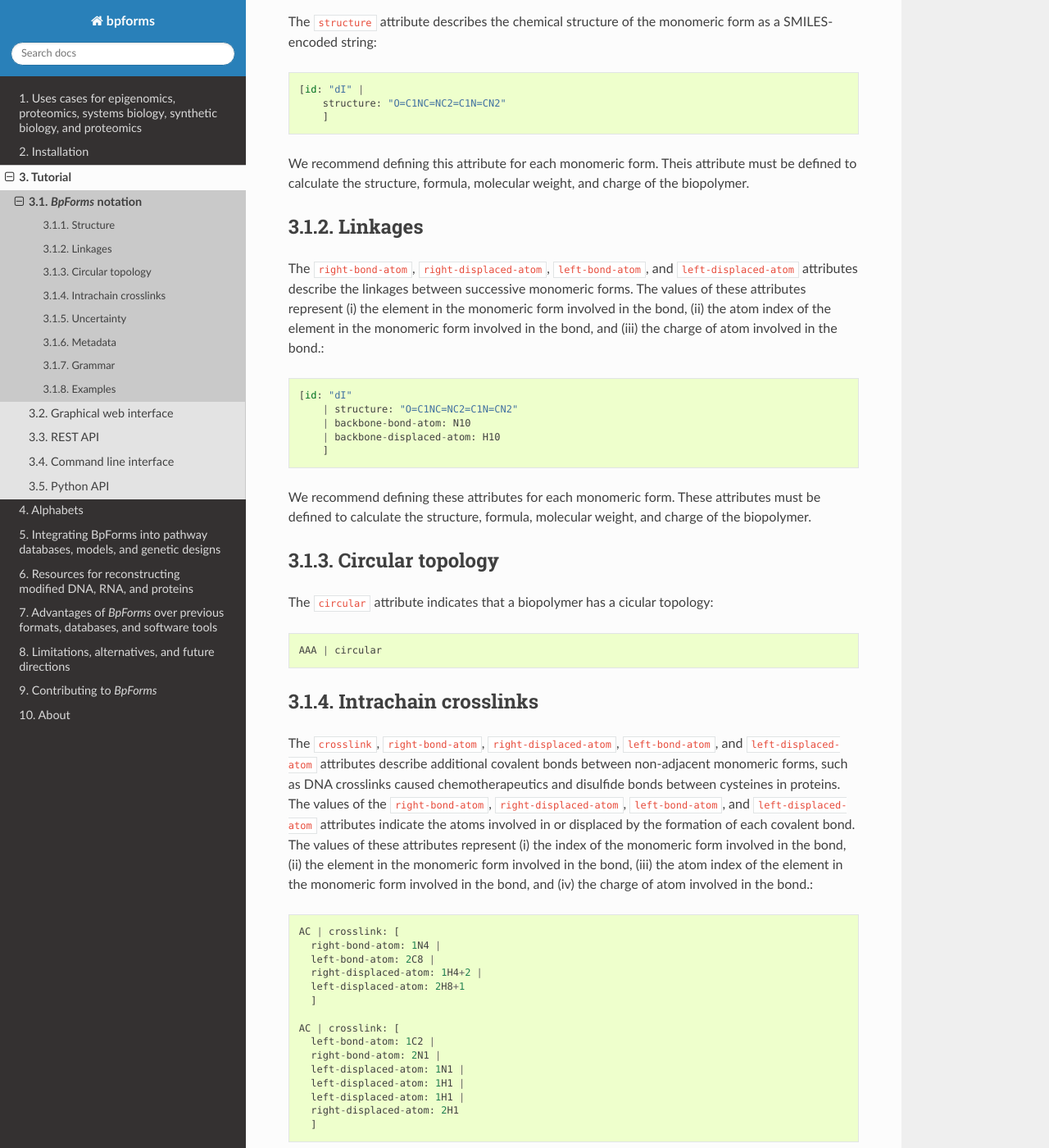
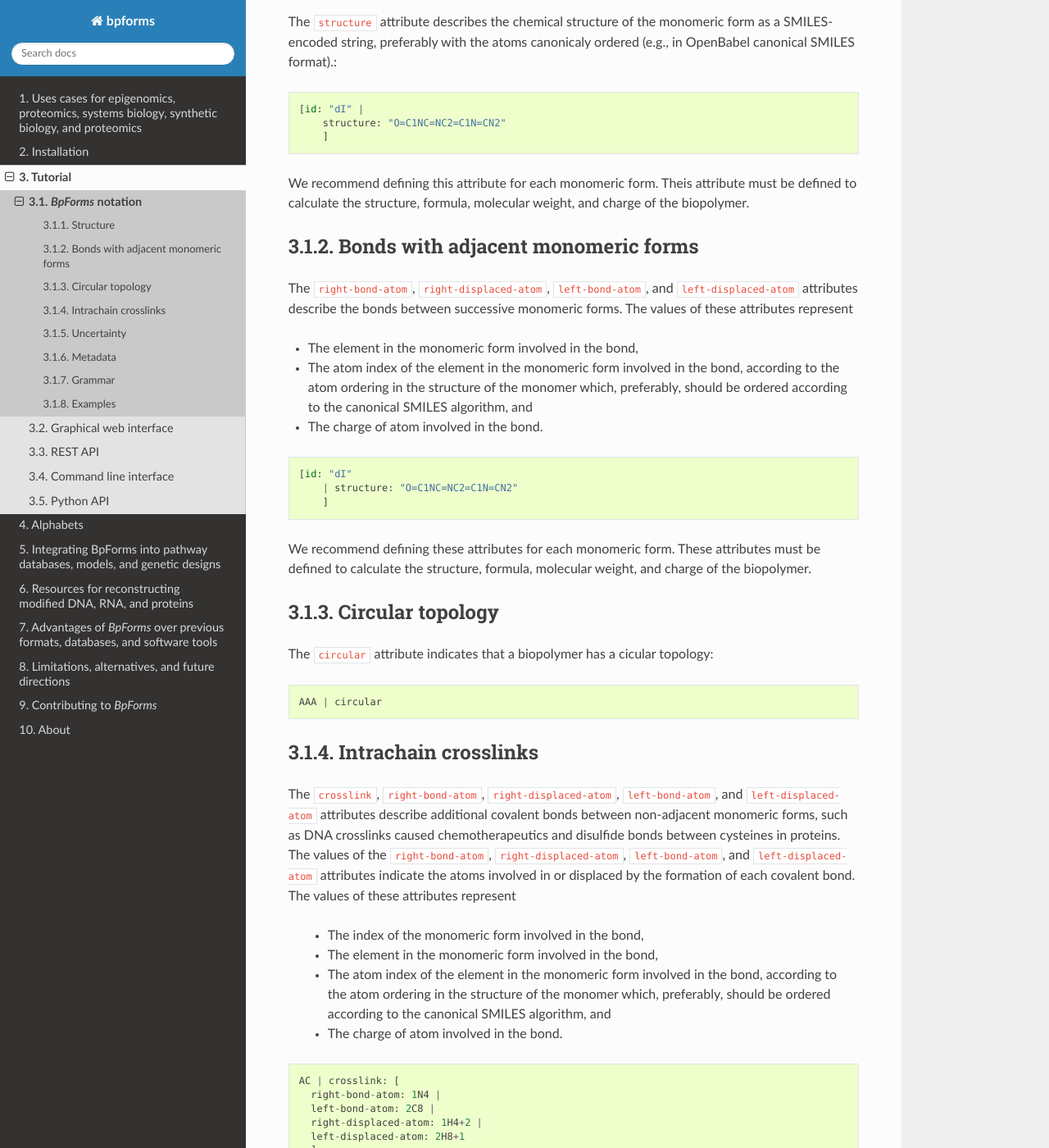
Before and after one commit to KarrLab/bpforms, a Sphinx documentation site: the page built from docs/notation.rst, in a window 1280 px wide and 1400 px high, scrolled down 973 px. Shown: the whole window at 82% size. Built offline with Sphinx 7.4.7 and the Read the Docs theme 2.0.0, drawn with Linux system fonts in a browser that asks for light colours; pages that are not in the unit, such as notebooks, are missing from menus; some of the changed text lies outside the part shown.

Commit message:
clarifying terminology:   SMILES --> canonical SMILES   bind --> bond   linkage --> bond

```diff
--- a/docs/comparison.rst
+++ b/docs/comparison.rst
@@ -65,7 +65,7 @@ Advantages over `ProForma Proteoform Notation <http://www.topdownproteomics.org/
 * `BpForms` can represent DNA, RNA, and proteins.
 * `BpForms` can represent any modification and, therefore, is not limited to modifications that have been previously enumerated in databases and ontologies. This is necessary to represent the combinatorial complexity of non-canonical DNA, RNA, and proteins.
 * `BpForms` concretely captures the bonds between adjacent monomeric forms, avoiding ambiguity about how monomeric forms are composed into polymers. This is particularly important for monomeric forms that have multiple C and N termini, which affects numerous entries in RESID.
-* `BpForms` can represent monomeric forms which can only bind to the right and left or which don't have backbones such as 3' and 5' caps.
+* `BpForms` can represent monomeric forms which can only bond to the right and left or which don't have backbones such as 3' and 5' caps.
 * `BpForms` can represent bonds between non-adjacent monomeric forms, such as disulfide bonds.
 * `BpForms` can represent circular biopolymers.
 * `BpForms` separates the representation of non-canonical biopolymers from the chemical processes which generate them.
@@ -79,7 +79,7 @@ Advantages over RESID
 ^^^^^^^^^^^^^^^^^^^^^
 
 * Each monomeric form in the `BpForms` protein alphabet has a defined structure. This gaurantees that polymers have well-defined structures. In constrast, RESID has numerous entires without defined structures.
-* The composability of the monomeric forms in the `BpForms` protein alphabet is well-defined. Each form has at most one left-binding-terminus (C) and at most one right-binding-terminus (N). This eliminates confusion about the meaning of composition monomeric forms with multiple N and C-termini. In contrast, RESID has numerous entries with multiple N or C-termini whose composition into polymers is ill-defined.
+* The composability of the monomeric forms in the `BpForms` protein alphabet is well-defined. Each form has at most one left-bonding-terminus (C) and at most one right-bonding-terminus (N). This eliminates confusion about the meaning of composition monomeric forms with multiple N and C-termini. In contrast, RESID has numerous entries with multiple N or C-termini whose composition into polymers is ill-defined.
 * The `BpForms` protein alphabet encompasses entries from additional databases.
 
 
--- a/docs/notation.rst
+++ b/docs/notation.rst
@@ -3,7 +3,7 @@
 `BpForms` notation
 ------------------
 
-The `BpForms` notation unambiguously represents the primary structure of biopolymer forms that contain canonical and non-canonical monomeric forms using (a) a syntax similar to IUPAC/IUBMB and (b) extended alphabets for DNA, RNA, and proteins to describe monomeric forms. `BpForms` contains three pre-built canonical DNA, RNA and protein alphabets and three extended DNA, RNA, and protein alphabets curated from DNAmod, MODOMICS, the PDB Chemical Component Dictionary, RESID, and the RNA Modification Database. Users can also create additional custom alphabets. These alphabets are associated with their corresponding biopolyer form, which allows `BpForms` to calculate the chemical structure (e.g. in SMILES format), chemical formula, molecular weight, and charge of a biopolymer.
+The `BpForms` notation unambiguously represents the primary structure of biopolymer forms that contain canonical and non-canonical monomeric forms using (a) a syntax similar to IUPAC/IUBMB and (b) extended alphabets for DNA, RNA, and proteins to describe monomeric forms. `BpForms` contains three pre-built canonical DNA, RNA and protein alphabets and three extended DNA, RNA, and protein alphabets curated from DNAmod, MODOMICS, the PDB Chemical Component Dictionary, RESID, and the RNA Modification Database. Users can also create additional custom alphabets. These alphabets are associated with their corresponding biopolyer form, which allows `BpForms` to calculate the chemical structure (e.g., in SMILES format), chemical formula, molecular weight, and charge of a biopolymer.
 
 * Monomeric forms that are present in the alphabet are indicated by a single character or multiple characters delimited by curly brackets.
 * Monomeric forms that are not in the alphabet are defined "inline" with one or more attributes separated by vertical pipes ("|") inside square brackets.
@@ -28,7 +28,7 @@ Sections 2.1.1 - 2.1.6 describe the attributes of monomeric forms. Please also s
 Structure
 ^^^^^^^^^
 
-The ``structure`` attribute describes the chemical structure of the monomeric form as a SMILES-encoded string::
+The ``structure`` attribute describes the chemical structure of the monomeric form as a SMILES-encoded string, preferably with the atoms canonicaly ordered (e.g., in OpenBabel canonical SMILES format).::
 
     [id: "dI" |
         structure: "O=C1NC=NC2=C1N=CN2"
@@ -37,15 +37,19 @@ The ``structure`` attribute describes the chemical structure of the monomeric fo
 We recommend defining this attribute for each monomeric form. Theis attribute must be defined to calculate the structure, formula, molecular weight, and charge of the biopolymer.
 
 
-Linkages
-^^^^^^^^
+Bonds with adjacent monomeric forms
+^^^^^^^^^^^^^^^^^^^^^^^^^^^^^^^^^^^
 
-The ``right-bond-atom``, ``right-displaced-atom``, ``left-bond-atom``, and ``left-displaced-atom`` attributes describe the linkages between successive monomeric forms. The values of these attributes represent (i) the element in the monomeric form involved in the bond, (ii) the atom index of the element in the monomeric form involved in the bond, and (iii) the charge of atom involved in the bond.::
+The ``right-bond-atom``, ``right-displaced-atom``, ``left-bond-atom``, and ``left-displaced-atom`` attributes describe the bonds between successive monomeric forms. The values of these attributes represent
+
+* The element in the monomeric form involved in the bond,
+* The atom index of the element in the monomeric form involved in the bond, according to the atom ordering in the structure of the monomer which, preferably, should be ordered according to the canonical SMILES algorithm, and
+* The charge of atom involved in the bond.
+
+::
 
     [id: "dI"
         | structure: "O=C1NC=NC2=C1N=CN2"
-        | backbone-bond-atom: N10
-        | backbone-displaced-atom: H10
         ]
 
 We recommend defining these attributes for each monomeric form. These attributes must be defined to calculate the structure, formula, molecular weight, and charge of the biopolymer.
@@ -62,7 +66,14 @@ The ``circular`` attribute indicates that a biopolymer has a cicular topology::
 Intrachain crosslinks
 ^^^^^^^^^^^^^^^^^^^^^
 
-The ``crosslink``,  ``right-bond-atom``, ``right-displaced-atom``, ``left-bond-atom``, and ``left-displaced-atom`` attributes describe additional covalent bonds between non-adjacent monomeric forms, such as DNA crosslinks caused chemotherapeutics and disulfide bonds between cysteines in proteins. The values of the ``right-bond-atom``, ``right-displaced-atom``, ``left-bond-atom``, and ``left-displaced-atom`` attributes indicate the atoms involved in or displaced by the formation of each covalent bond. The values of these attributes represent (i) the index of the monomeric form involved in the bond, (ii) the element in the monomeric form involved in the bond, (iii) the atom index of the element in the monomeric form involved in the bond, and (iv) the charge of atom involved in the bond.::
+The ``crosslink``,  ``right-bond-atom``, ``right-displaced-atom``, ``left-bond-atom``, and ``left-displaced-atom`` attributes describe additional covalent bonds between non-adjacent monomeric forms, such as DNA crosslinks caused chemotherapeutics and disulfide bonds between cysteines in proteins. The values of the ``right-bond-atom``, ``right-displaced-atom``, ``left-bond-atom``, and ``left-displaced-atom`` attributes indicate the atoms involved in or displaced by the formation of each covalent bond. The values of these attributes represent
+
+  * The index of the monomeric form involved in the bond,
+  * The element in the monomeric form involved in the bond,
+  * The atom index of the element in the monomeric form involved in the bond, according to the atom ordering in the structure of the monomer which, preferably, should be ordered according to the canonical SMILES algorithm, and
+  * The charge of atom involved in the bond.
+
+::
 
   AC | crosslink: [
     right-bond-atom: 1N4 |
@@ -144,7 +155,7 @@ Examples
 
 * DNA::
 
-    ACGT[id: "dI" | structure: "O=C1NC=NC2=C1N=CN2" | backbone-bond-atom: N10 | backbone-displaced-atom: H10]AG{m2A}
+    ACGT[id: "dI" | structure: "O=C1NC=NC2=C1N=CN2"]AG{m2A}
 
 * RNA::
 
```
Also changed, not shown: 13 other files.
